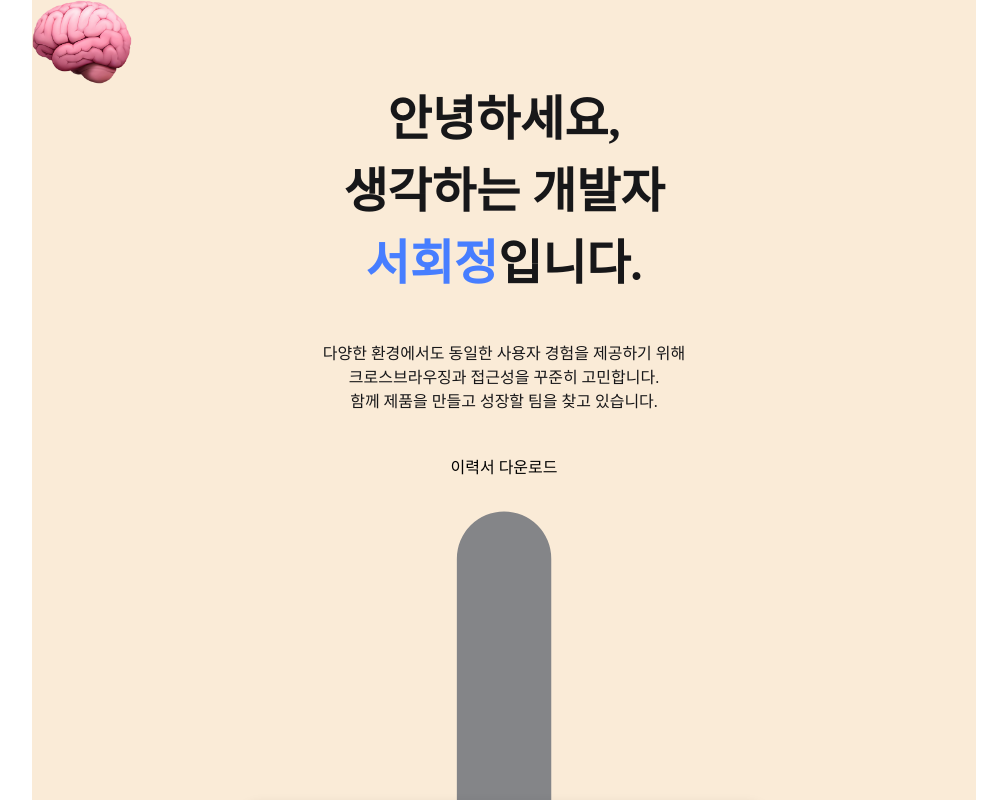
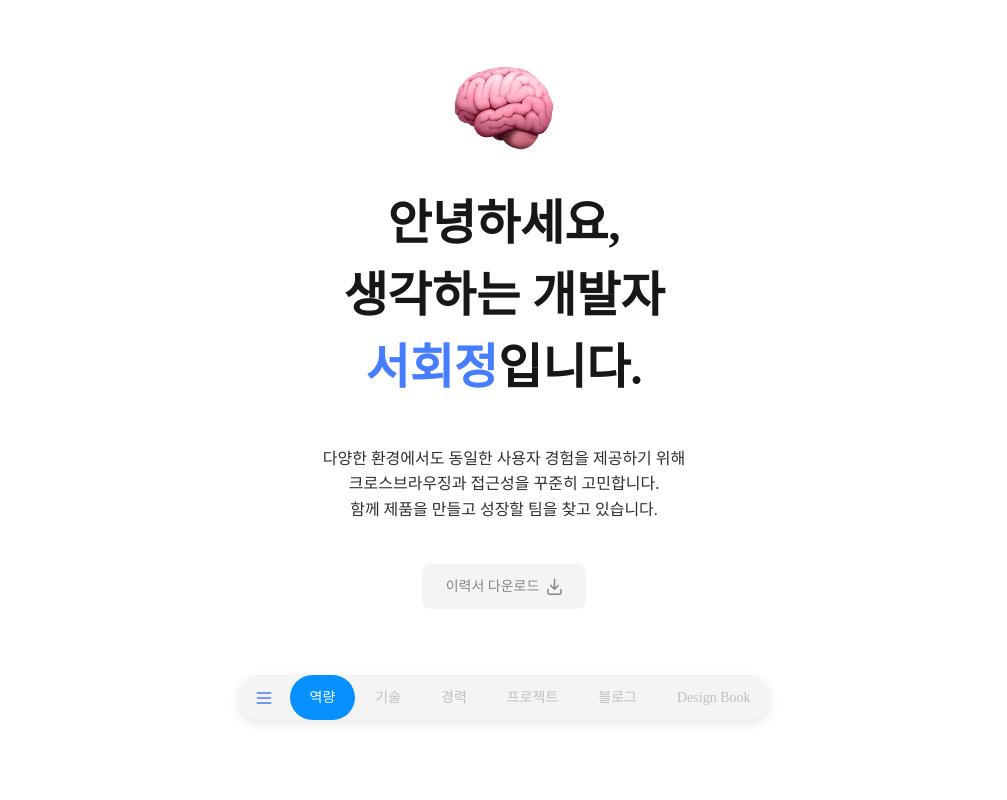
Before and after one commit to clubnerdy/react-lab, a React app: page / in a window 1280 px wide. Shown: the top 800 px of the page, without its empty margins (136-1143 px from the left). Built offline with nearby package versions, Linux system fonts and the light colour scheme; the HTML template or start-up script is replaced by a standard one.

Commit message:
hero 섹션 ui 완료

```diff
--- a/src/App.css
+++ b/src/App.css
@@ -110,3 +110,9 @@ table {
   max-width: 944px;
   margin: 0 auto;
 }
+
+.box {
+  width: 100%;
+  height: 125px;
+  background-color: var(--background-normal);
+}
--- a/src/App.jsx
+++ b/src/App.jsx
@@ -1,12 +1,14 @@
 import "./App.css";
 import Hero from "./sections/Hero";
 import Nav from "@/components/Nav";
+import Skill from "./sections/Skill";
 
 function App() {
   return (
     <>
       <Hero />
       <Nav />
+      <div className="box"></div>
     </>
   );
 }
--- a/src/components/Nav.css
+++ b/src/components/Nav.css
@@ -1,6 +1,9 @@
 .Nav {
+  width: 100%;
   display: flex;
   justify-content: center;
+  position: sticky;
+  top: 20px;
 }
 
 .Nav .container {
--- a/src/sections/Hero.css
+++ b/src/sections/Hero.css
@@ -1,13 +1,15 @@
 .Hero {
-  height: 100vh;
-}
-
-.Hero .inner {
-  background-color: antiquewhite;
+  height: calc(100vh - 125px);
+  display: flex;
+  align-items: center;
+  background-color: var(--background-normal);
 }
 
 .Hero .container {
-  text-align: center;
+  display: flex;
+  flex-direction: column;
+  align-items: center;
+  gap: 38px;
 }
 
 .Hero .container figure {
@@ -19,8 +21,9 @@
 }
 
 .Hero .inner .contents {
-  display: flex;
+  display: inline-flex;
   flex-direction: column;
+  align-items: center;
   gap: 42px;
 }
 
@@ -33,3 +36,25 @@
 .Hero .inner .contents .title span {
   color: var(--primary-strong);
 }
+
+.Hero .inner .contents .description {
+  font-size: 16px;
+  font-weight: 400;
+  color: var(--label-neutral);
+  line-height: 1.6;
+  text-align: center;
+}
+
+.Hero .inner .contents a {
+  padding: 12px 24px;
+  background-color: var(--fill-normal);
+  border-radius: 8px;
+  font-size: 14px;
+  color: var(--label-alternative);
+  display: flex;
+  gap: 8px;
+}
+
+.Hero .inner .contents a img {
+  width: 15px;
+}
```
